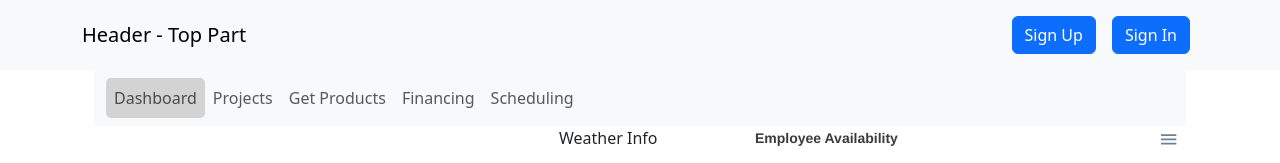
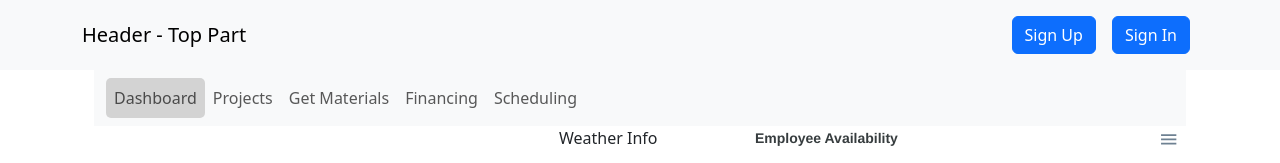
Before and after one commit to ssaha001/astron-ui, a React (Create React App) app: page /dashboard in a window 1280 px wide. Shown: the top 163 px of the page. Built offline with nearby package versions, Linux system fonts and the light colour scheme.

Commit message:
fix: rename links

```diff
--- a/src/Components/DashboardHeader.jsx
+++ b/src/Components/DashboardHeader.jsx
@@ -25,10 +25,10 @@ const DashboardHeader = ({ current }) => {
           </Nav.Link>
           <Nav.Link
             as={Link}
-            className={current === "Get Products" ? "active-link" : ""}
-            to="/getProducts"
+            className={current === "Get Materials" ? "active-link" : ""}
+            to="/materials"
           >
-            Get Products
+            Get Materials
           </Nav.Link>
           <Nav.Link
             as={Link}
```
